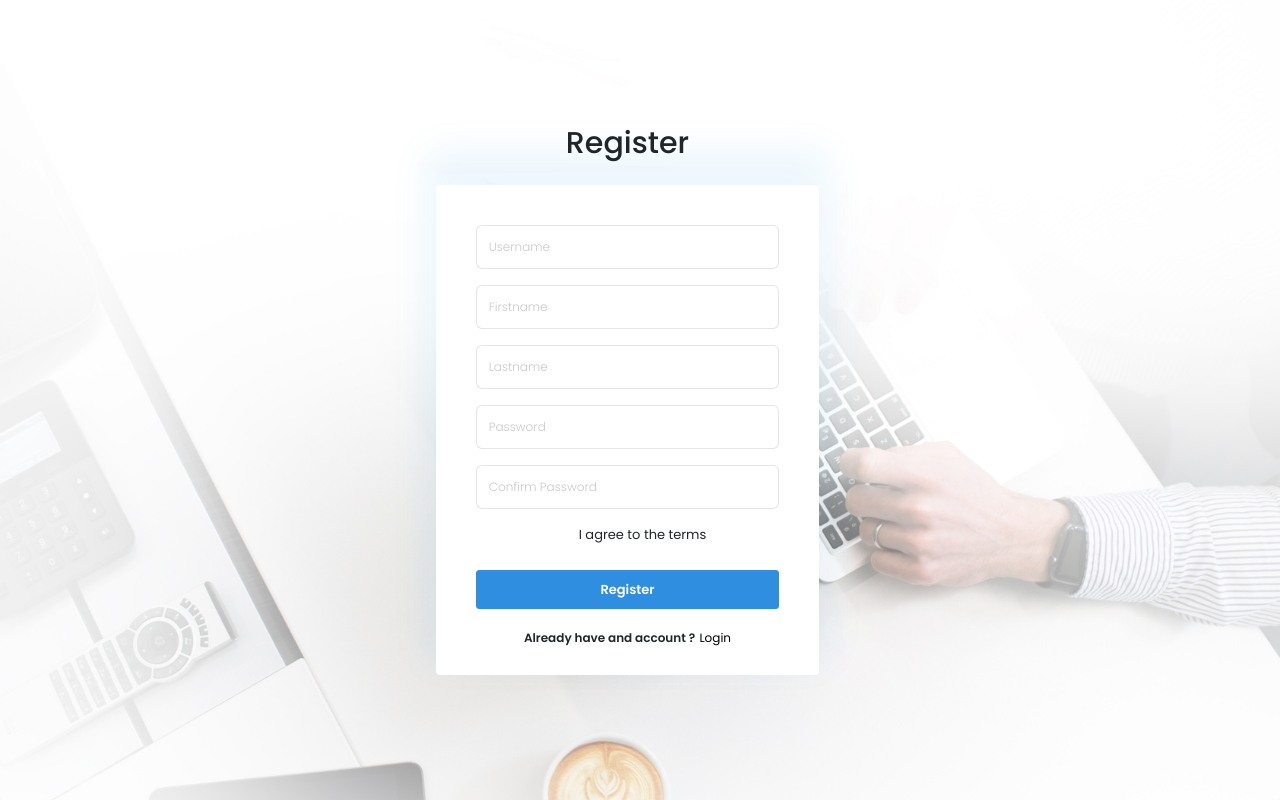
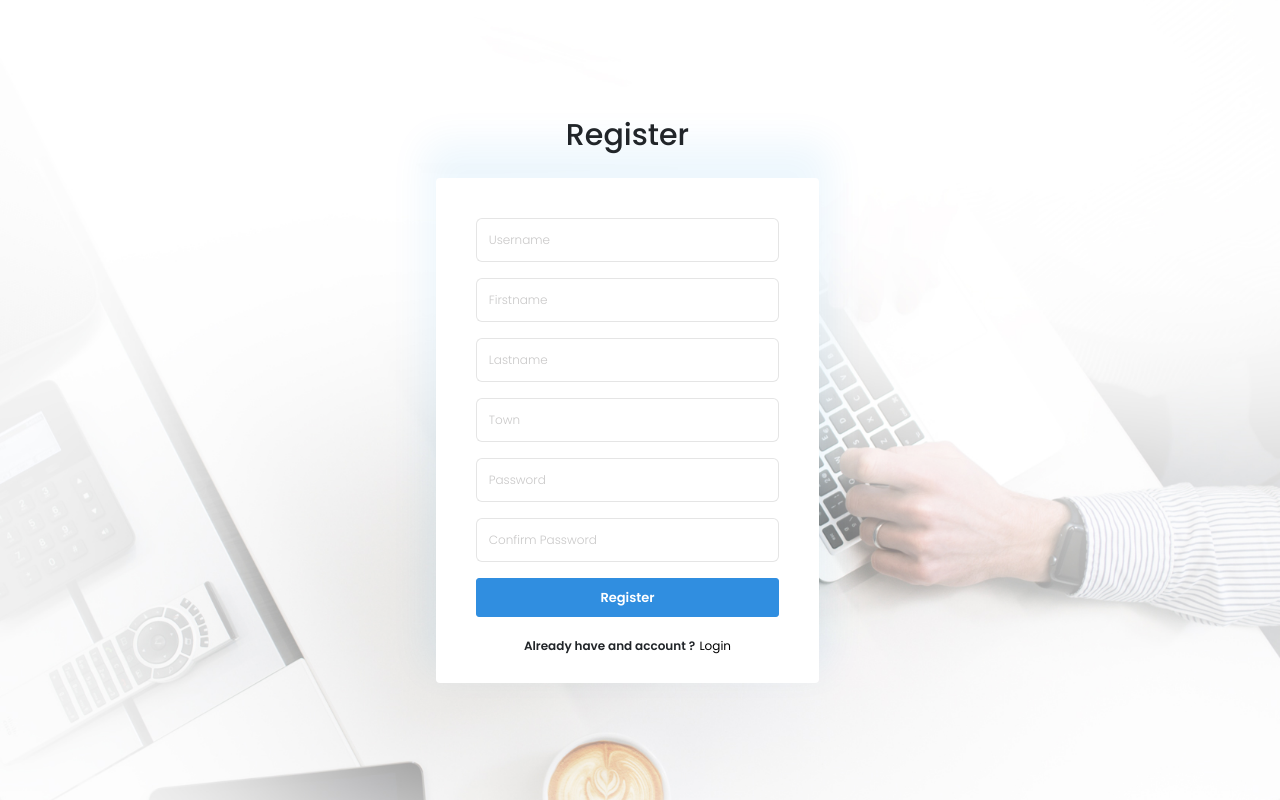
Before and after one commit to jrstrath/SMIRS, a PHP site: page /pages/samples/register.php in a window 1280 px wide. Run offline with PHP 8.4, Linux system fonts and the light colour scheme; some libraries are stand-ins or nearby versions.

Commit message:
Dynamic weather location

```diff
--- a/UI/pages/Weather/weather.php
+++ b/UI/pages/Weather/weather.php
@@ -26,8 +26,8 @@
         }
     }
 
-    function current_weather($item){
-        $url = "http://api.openweathermap.org/data/2.5/weather?id=184745&lang=en&units=metric&APPID=89650aff82771e8843cb773712a7e08e";
+    function current_weather($id,$item){
+        $url = "http://api.openweathermap.org/data/2.5/weather?id=$id&lang=en&units=metric&APPID=89650aff82771e8843cb773712a7e08e";
 
         $contents = file_get_contents($url);
         $clima=json_decode($contents);
--- a/UI/pages/samples/register.php
+++ b/UI/pages/samples/register.php
@@ -1,6 +1,5 @@
 <?php
     include ("connect.php");
-    session_start();
 
     if($_SERVER["REQUEST_METHOD"] == "POST") {
         // username, firstname, lastname, password
@@ -106,6 +105,17 @@
 
                   <div class="form-group">
                     <div class="input-group">
+                      <input type="text" name = "location" class="form-control" placeholder="Town">
+                      <div class="input-group-append">
+                        <span class="input-group-text">
+                          <i class="mdi mdi-check-circle-outline"></i>
+                        </span>
+                      </div>
+                    </div>
+                  </div>
+
+                  <div class="form-group">
+                    <div class="input-group">
                       <input type="password" name = "password" class="form-control" placeholder="Password">
                       <div class="input-group-append">
                         <span class="input-group-text">
@@ -126,13 +136,6 @@
                     </div>
                   </div>
 
-                  <div class="form-group d-flex justify-content-center">
-                    <div class="form-check form-check-flat mt-0">
-                      <label class="form-check-label">
-                        <input type="checkbox" class="form-check-input" checked> I agree to the terms
-                      </label>
-                    </div>
-                  </div>
 
                   <div class="form-group">
                     <input type = "submit" class="btn btn-primary submit-btn btn-block" value = "Register">
```
Also changed, not shown: UI/index.php (+16 -6 lines), UI/pages/samples/login.php (+5 -7 lines).
